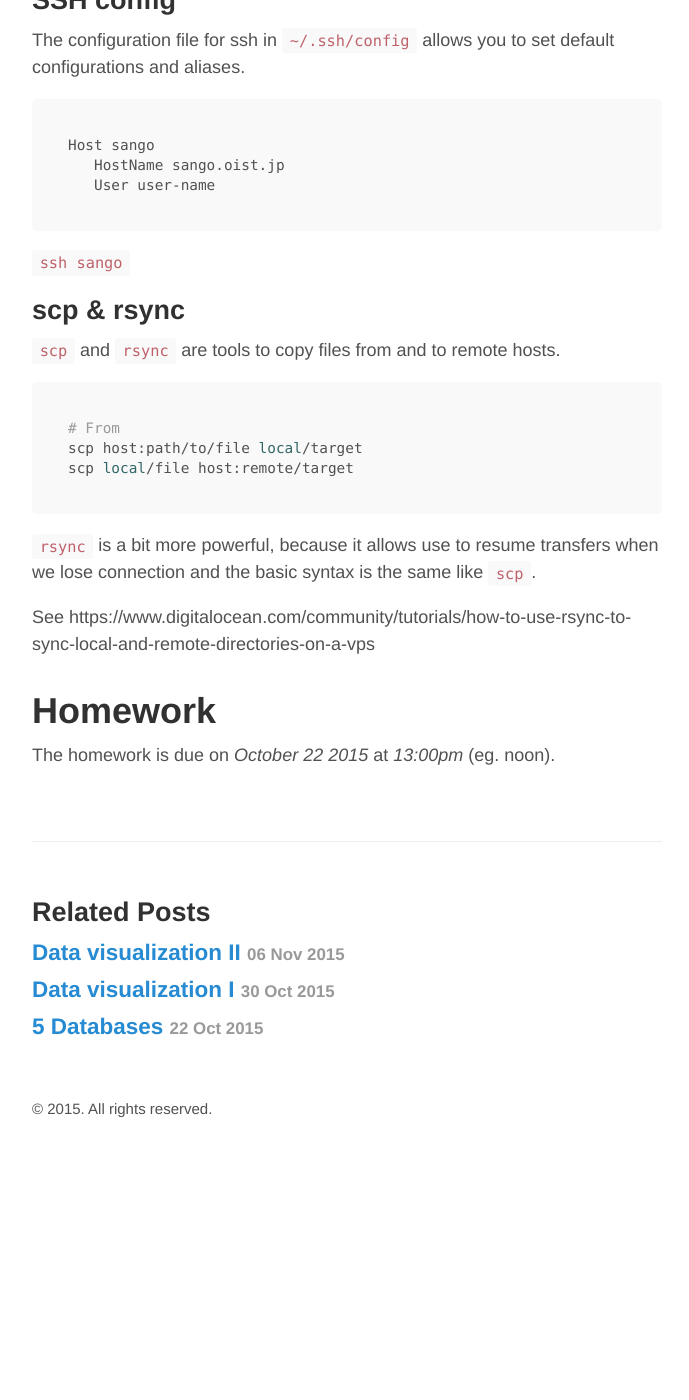
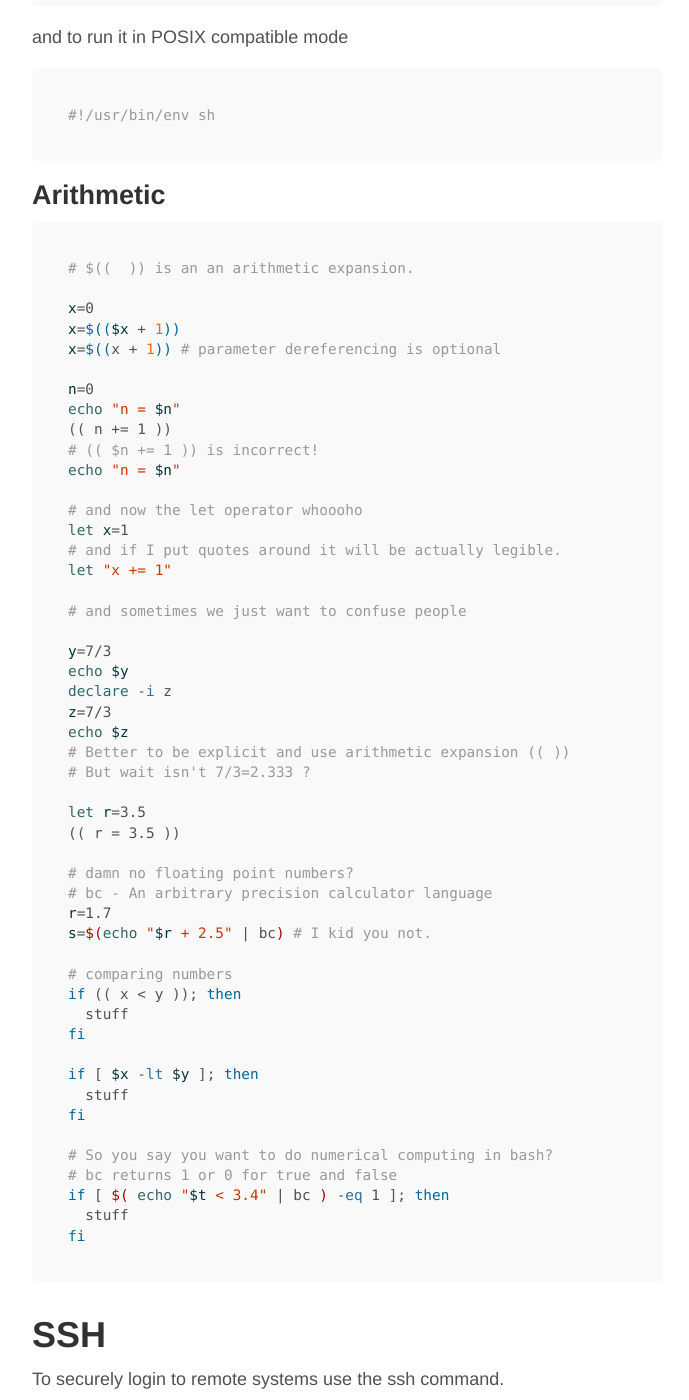
Before and after one commit to MikheyevLab/Computing-Fall-2015, a Jekyll site: the page built from _posts/2015-11-13-bash-ii.md, in a window 1280 px wide and 1400 px high, scrolled down 3269 px. Shown: the whole window, without its empty margins (293-982 px from the left). Built offline with Jekyll 4.4.1, drawn with Linux system fonts in a browser that asks for light colours; Markdown is read by kramdown in place of the engine named in the settings; before the commit the page ends 4427 px from its top, so only the background shows below that; some of the changed text lies outside the part shown.

Commit message:
adds arithmetic and bash gems

````diff
--- a/_posts/2015-11-13-bash-ii.md
+++ b/_posts/2015-11-13-bash-ii.md
@@ -11,6 +11,8 @@
 Besides being the environment you can access through a terminal on Linux, the bash is also a programming language.
 For certain tasks like repeating commands or running a series of programs it can be quite handy to write scripts in bash.
 
+Next week we are going to look at how to use the OIST supercomputer facilities and we only can access them through `ssh` and using the bash scripting facilities greatly simplifies our life.
+
 ## Variables
 
 ```bash
@@ -94,6 +98,91 @@
 
 In the last example I am using a conditional expression. In bash there are several special conditionals that you can use: http://www.gnu.org/software/bash/manual/html_node/Bash-Conditional-Expressions.html
 
+## #! shebangs
+
+In order to run you shell scripts like they are native commands put them in a file that looks like this.
+
+```bash
+#!/bin/bash
+
+# Do stuff
+cp a b
+```
+
+and then `chmod +x filename`. Afterwards you can just enter the path to the command in the terminal in execute it.
+
+If you want to make sure that your scripts runs every where.
+
+```bash
+#!/usr/bin/env bash
+```
+
+and if you have a python script you can do the same
+
+```py
+#!/usr/bin/env python
+```
+
+and to run it in POSIX compatible mode
+
+```bash
+#!/usr/bin/env sh
+```
+
+## Arithmetic
+
+```bash
+# $((  )) is an an arithmetic expansion.
+
+x=0
+x=$(($x + 1))
+x=$((x + 1)) # parameter dereferencing is optional
+
+n=0
+echo "n = $n"
+(( n += 1 ))
+# (( $n += 1 )) is incorrect!
+echo "n = $n"
+
+# and now the let operator whoooho
+let x=1
+# and if I put quotes around it will be actually legible.
+let "x += 1"
+
+# and sometimes we just want to confuse people
+
+y=7/3
+echo $y
+declare -i z
+z=7/3
+echo $z
+# Better to be explicit and use arithmetic expansion (( ))
+# But wait isn't 7/3=2.333 ?
+
+let r=3.5
+(( r = 3.5 ))
+
+# damn no floating point numbers?
+# bc - An arbitrary precision calculator language
+r=1.7
+s=$(echo "$r + 2.5" | bc) # I kid you not.
+
+# comparing numbers
+if (( x < y )); then
+  stuff
+fi
+
+if [ $x -lt $y ]; then
+  stuff
+fi
+
+# So you say you want to do numerical computing in bash?
+# bc returns 1 or 0 for true and false
+if [ $( echo "$t < 3.4" | bc ) -eq 1 ]; then
+  stuff
+fi
+```
+
 # SSH
 To securely login to remote systems use the ssh command.
 
@@ -146,5 +235,36 @@
 
 See https://www.digitalocean.com/community/tutorials/how-to-use-rsync-to-sync-local-and-remote-directories-on-a-vps
 
+# stuff for fun
+
+```bash
+# Execute commnad
+cat /var/log/failog
+# permission denied, what ?!
+sudo !!
+
+# Process id
+pidof matlab
+
+# monitor matlab
+top -p $(pidof matlab)
+
+# killall matlabs
+killall matlab
+
+# Ctrl - r #reverse incremental histroy search
+# Tab #auto-completion
+# Tab Tab # show possibilities
+# Alt + * # show all possible completions
+# rm *.csv # -> rm 2.csv 1.csv
+# Ctrl - Alt - e # what am I actually doing?
+history
+!-2 # run the second to last command
+sudo !:-2 # get the arguments of the second to last command
+echo $RANDOM
+SECONDS=0; sleep 5 ; echo "that took approximately $SECONDS seconds"
+cd - # go back to the last directory
+```
+
 # Homework
 The homework is due on *October 22 2015* at *13:00pm* (eg. noon).
````
Also changed, not shown: other parts of _posts/2015-11-13-bash-ii.md (+3 -1 lines).
